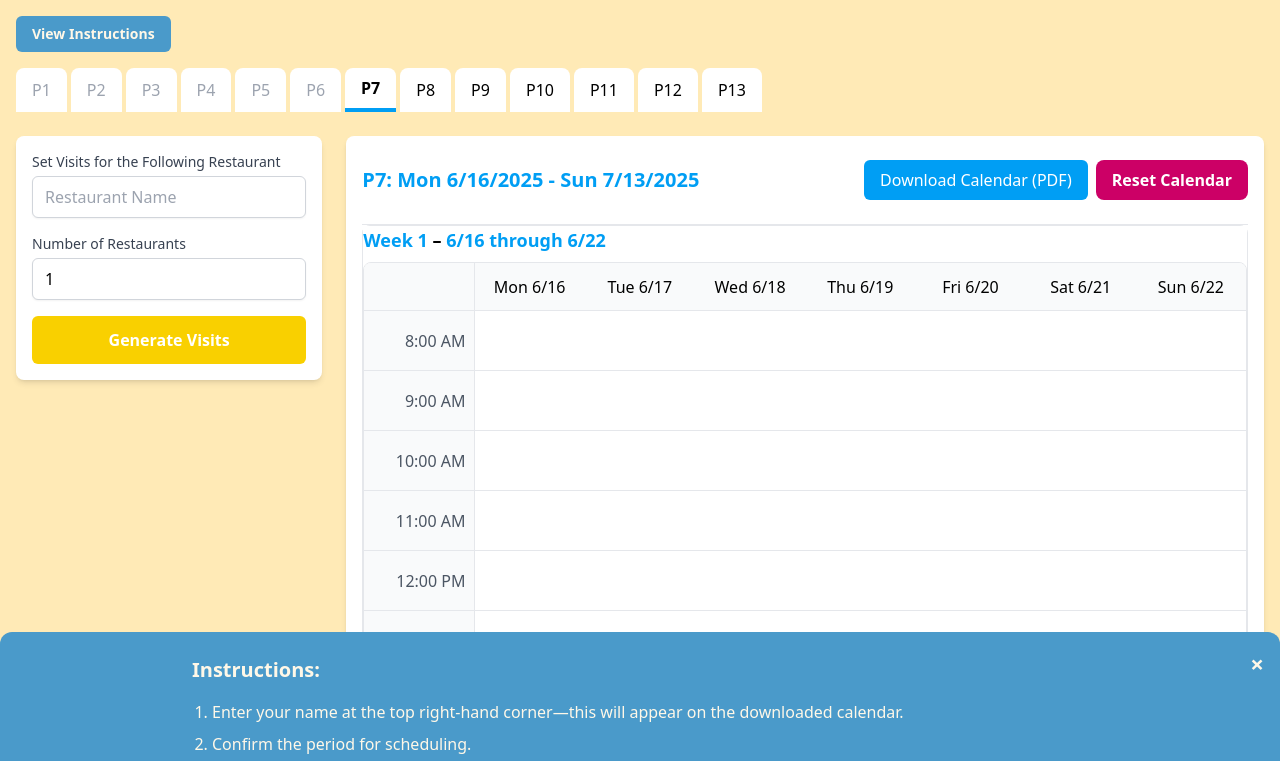
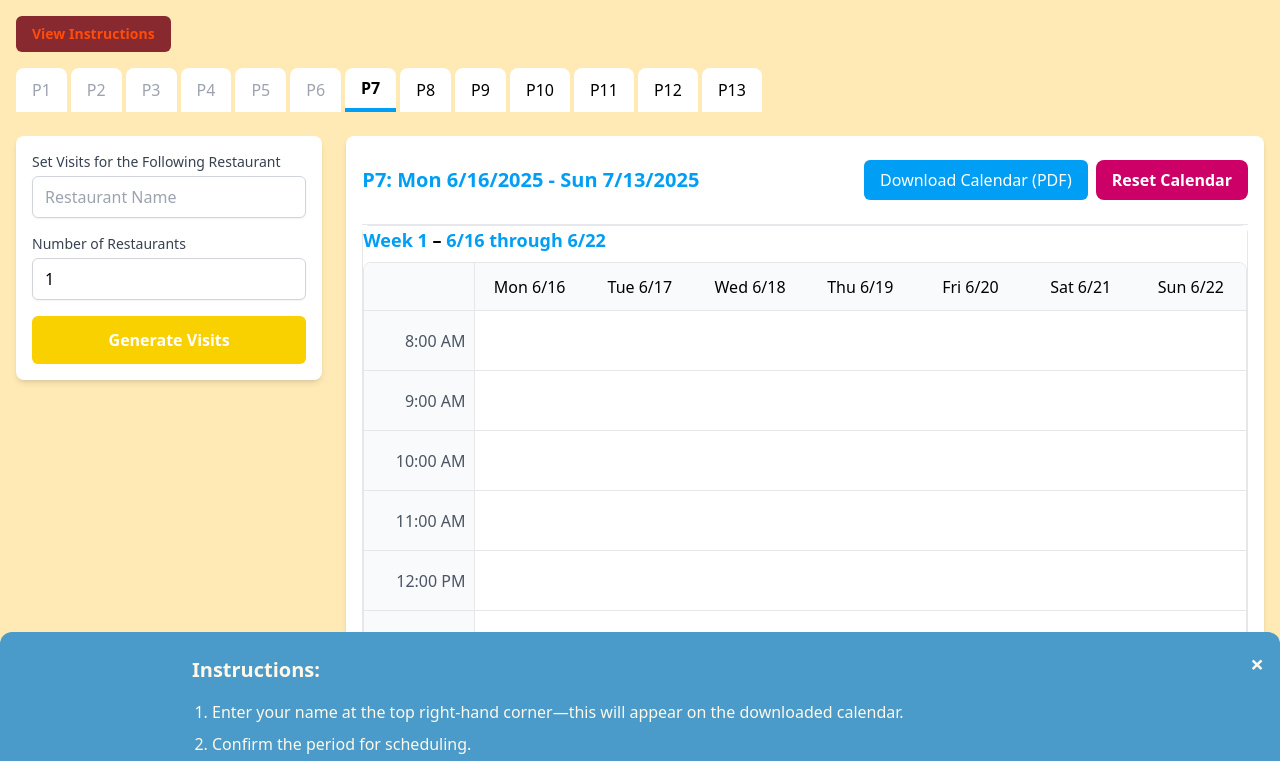
Before and after one commit to Charles-Ehler/Cava-Calendar, a plain HTML site: page index.html in a window 1280 px wide. Shown: the part 168-929 px from the top of the page. Drawn offline with nearby package versions, Linux system fonts and the light colour scheme.

Commit message:
Update index.html
Text colors

```diff
--- a/index.html
+++ b/index.html
@@ -104,7 +104,7 @@
 
 
         <!-- View Instructions Button -->
-        <button id="viewInstructionsBtn" class="bg-[#4a9aca] text-[#fff8e8] font-bold text-sm py-2 px-4 rounded-md mb-4 hover:underline">
+        <button id="viewInstructionsBtn" class="bg-[#87292f] text-[#ff4c0a] font-bold text-sm py-2 px-4 rounded-md mb-4 hover:underline">
             View Instructions
         </button>
 
```
